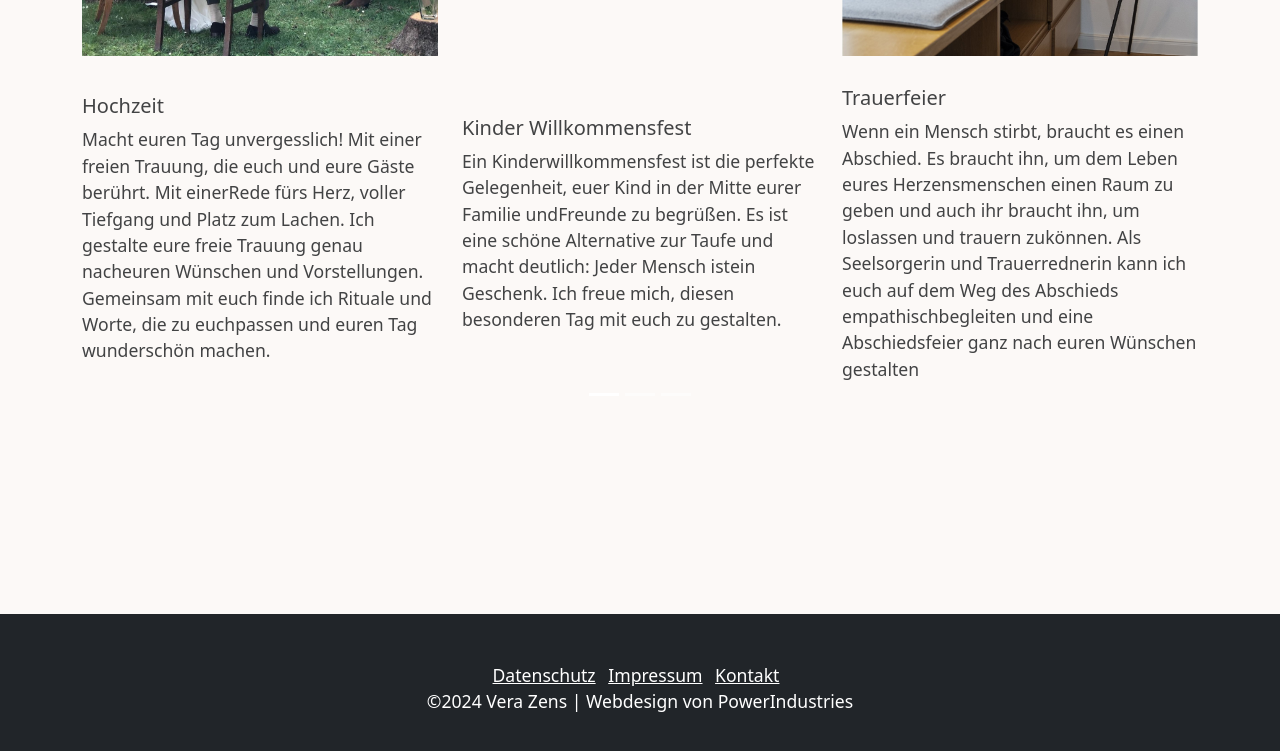
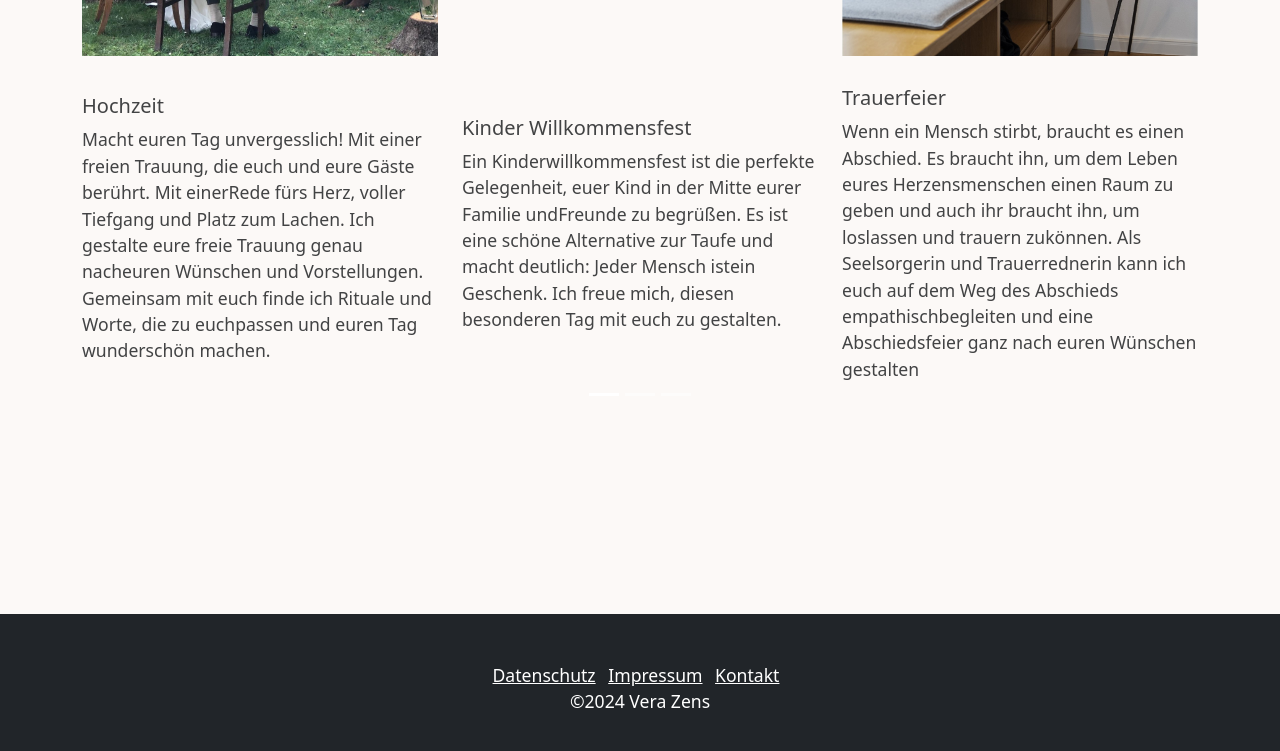
Before and after one commit to SvenMantowsky/SvenMantowsky.github.io, a plain HTML site: page index.html in a window 1280 px wide. Shown: the part 1524-2275 px from the top of the page. Drawn offline with nearby package versions, Linux system fonts and the light colour scheme.

Commit message:
removed "Design py ..."

```diff
--- a/index.html
+++ b/index.html
@@ -218,7 +218,7 @@
                     <div class="col text-center">
                         <!-- Copyright Text -->
                         <p class="m-0 text-center text-white d-inline">
-                             &copy;2024 Vera Zens |  Webdesign von PowerIndustries
+                             &copy;2024 Vera Zens
                         </p>
                     </div>
                 </div>
```
